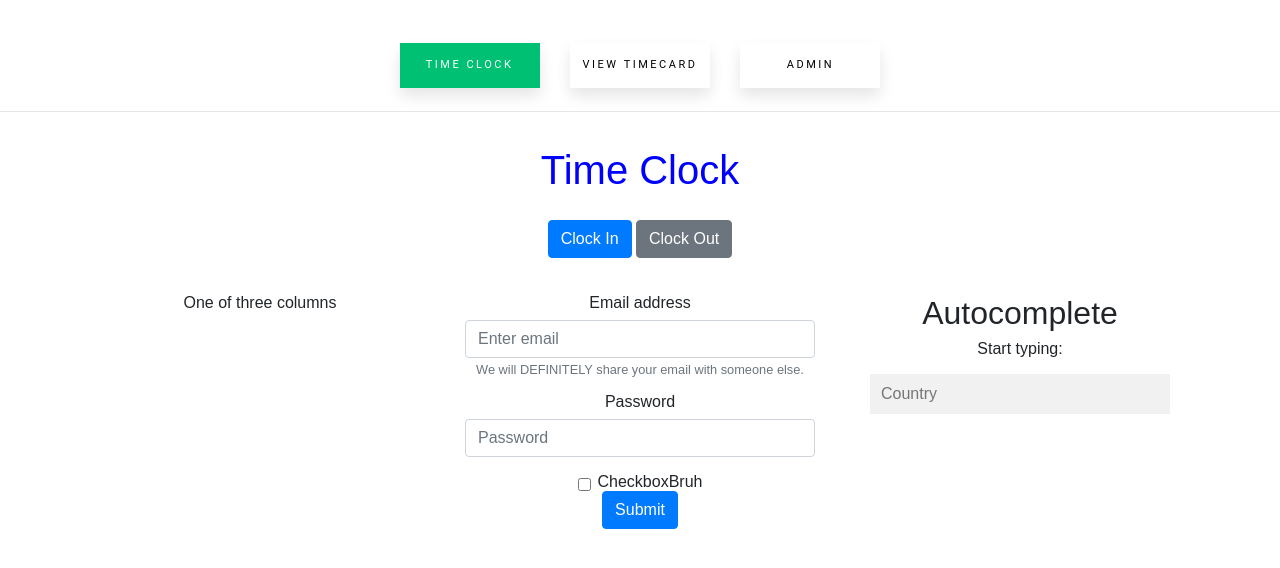
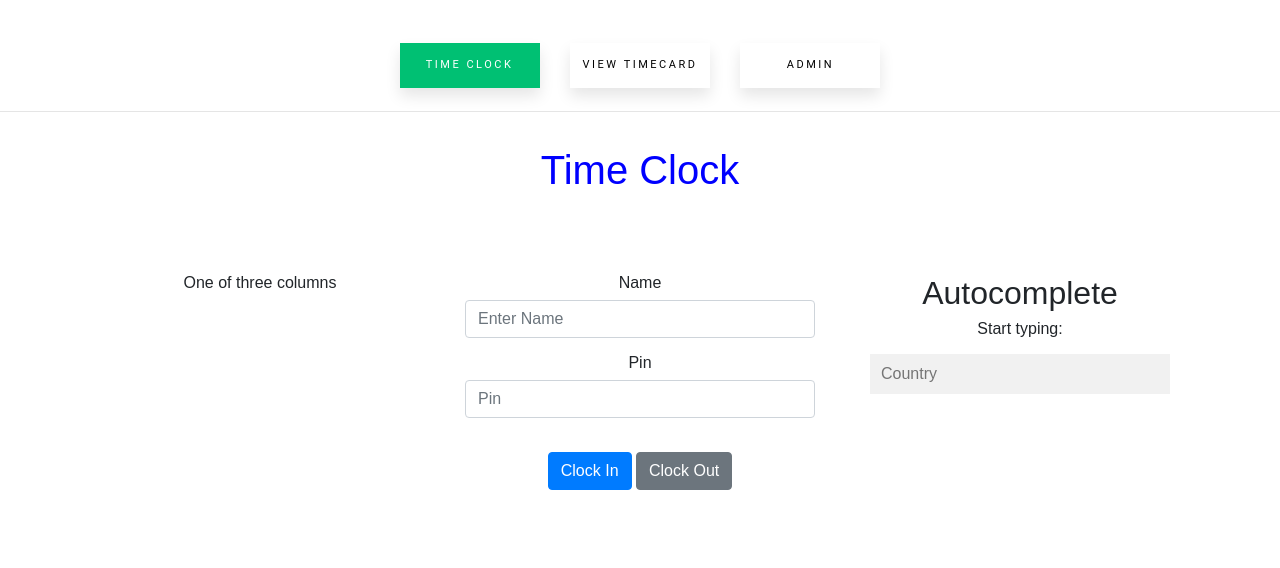
Before and after one commit to revenghost/RTT, a website: page public/index.html in a window 1280 px wide. Drawn offline with nearby package versions, Linux system fonts and the light colour scheme.

Commit message:
cleanup frontend abit

```diff
--- a/public/index.html
+++ b/public/index.html
@@ -30,8 +30,7 @@
 <body>
   <h1>Time Clock</h1>
   </br>
-  <button type="button" id="clockIn" class="btn btn-primary">Clock In</button>
-  <button type="button" id="clockOut" class="btn btn-secondary">Clock Out</button>
+
   <br><br><br>
   <div class="container">
     <div class="row">
@@ -42,21 +41,17 @@
 
         <form>
           <div class="form-group">
-            <label for="exampleInputEmail1">Email address</label>
-            <input type="email" class="form-control" id="exampleInputEmail1" aria-describedby="emailHelp"
-              placeholder="Enter email">
-            <small id="emailHelp" class="form-text text-muted">We will DEFINITELY share your email with someone
-              else.</small>
+            <label for="exampleInputEmail1">Name</label>
+            <input type="Name" class="form-control" id="InputName" aria-describedby="InputName"
+              placeholder="Enter Name">
           </div>
           <div class="form-group">
-            <label for="exampleInputPassword1">Password</label>
-            <input type="password" class="form-control" id="exampleInputPassword1" placeholder="Password">
+            <label for="InputPin">Pin</label>
+            <input type="password" class="form-control" id="InputPin" placeholder="Pin">
           </div>
-          <div class="form-check">
-            <input type="checkbox" class="form-check-input" id="exampleCheck1">
-            <label class="form-check-label" for="exampleCheck1">CheckboxBruh</label>
-          </div>
-          <button type="submit" class="btn btn-primary">Submit</button>
+          <br>
+          <button type="button" id="clockIn" class="btn btn-primary">Clock In</button>
+          <button type="button" id="clockOut" class="btn btn-secondary">Clock Out</button>
         </form>
       </div>
       <div class="col-sm">
```
